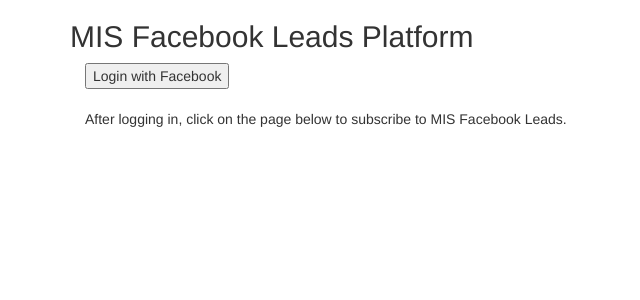
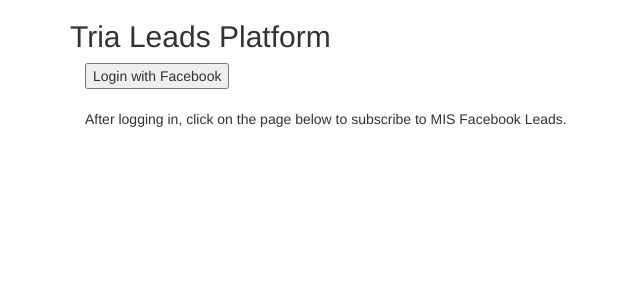
Before and after one commit to joshlsullivan/tria-facebook-leads, a Django app: page / in a window 1280 px wide. Shown: the top 300 px of the page, without its empty margins (0-640 px from the left). Run offline with Django 3.2, Linux system fonts and the light colour scheme; some libraries are stand-ins or nearby versions.

Commit message:
updated name

```diff
--- a/home/templates/index.html
+++ b/home/templates/index.html
@@ -1,7 +1,7 @@
 {% extends 'base.html' %}
 {% block content %}
 <div class="container">
-<h2>MIS Facebook Leads Platform</h2>
+<h2>Tria Leads Platform</h2>
 
 <script>
   window.fbAsyncInit = function() {
```
